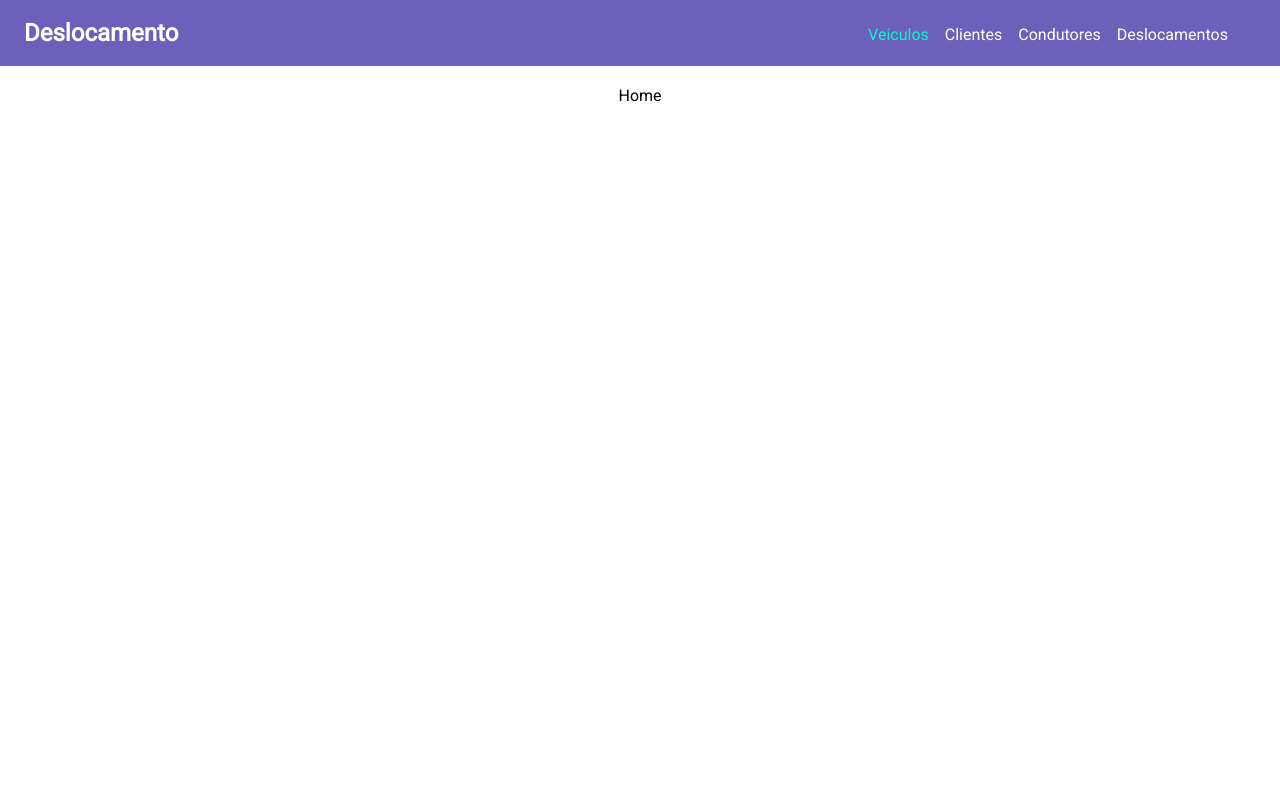
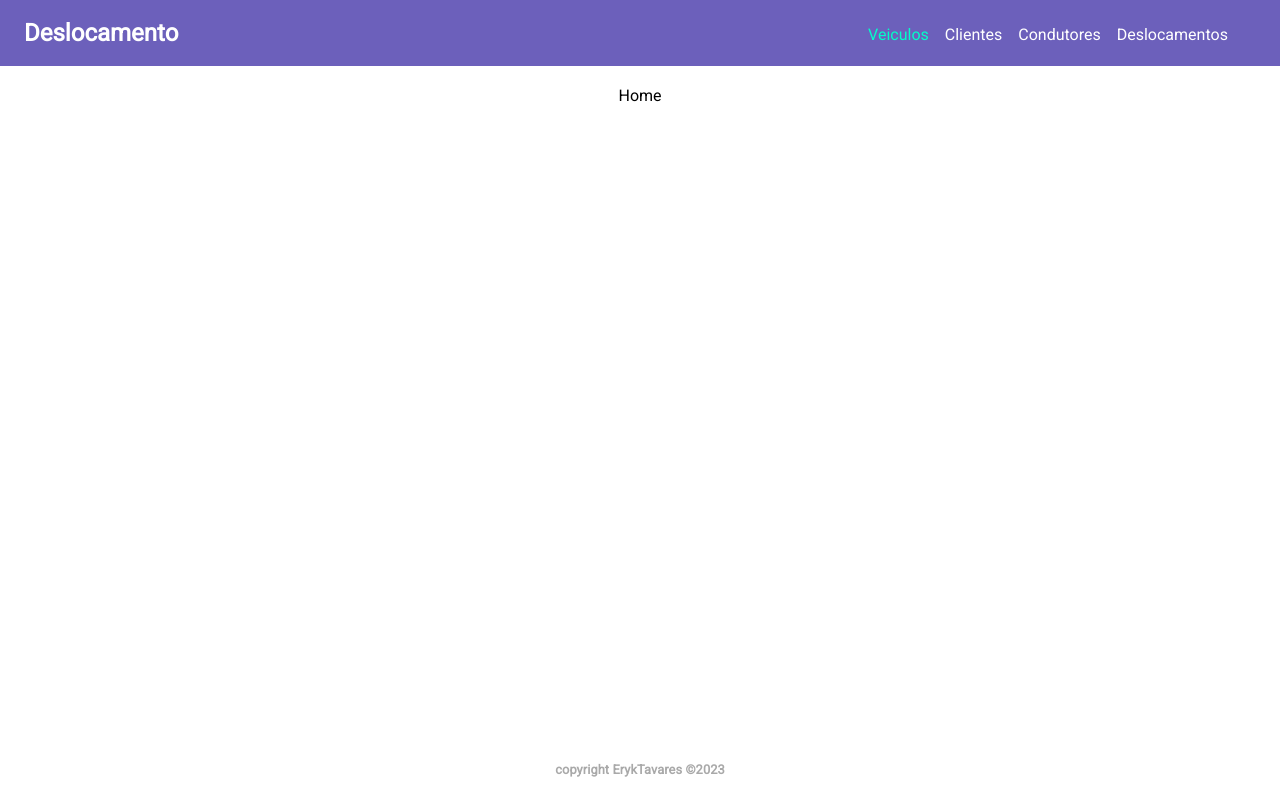
Before and after one commit to ErykTavares/vehicles-test, a Next.js app: page / in a window 1280 px wide. Built offline with nearby package versions, Linux system fonts and the light colour scheme.

Commit message:
feat (components): create Footer

```diff
--- /dev/null
+++ b/src/components/footer/index.tsx
@@ -0,0 +1,35 @@
+import { Box, Typography } from '@mui/material';
+import React from 'react';
+
+const Footer = (): JSX.Element => (
+	<Box
+		component='footer'
+		sx={{
+			width: '100%',
+			height: '60px',
+			display: 'flex',
+			alignItems: 'center',
+			justifyContent: 'center',
+			padding: '0 1rem'
+		}}
+	>
+		<a href='https://eryktavares-portfolio.netlify.app/home' target='_blank' rel='noreferrer'>
+			<Typography
+				sx={{
+					cursor: 'pointer',
+					transition: 'all 0.3s',
+					'&:hover': {
+						color: 'red'
+					}
+				}}
+				variant='h6'
+				fontSize='.8rem'
+				color='darkGray'
+				fontWeight='bolder'
+			>
+				copyright ErykTavares ©{new Date().getFullYear()}
+			</Typography>
+		</a>
+	</Box>
+);
+export default Footer;
--- a/src/layout/defaultLayout.tsx
+++ b/src/layout/defaultLayout.tsx
@@ -1,3 +1,4 @@
+import Footer from '@/components/footer';
 import Header from '@/components/header';
 import React from 'react';
 
@@ -10,6 +11,7 @@ const DefaultLayout = ({ children }: IDefaultLayoutProps): JSX.Element => (
 	<>
 		<Header />
 		<main>{children}</main>
+		<Footer />
 	</>
 );
 export default DefaultLayout;
--- a/src/style/globals.scss
+++ b/src/style/globals.scss
@@ -17,7 +17,7 @@ li {
 
 main {
 	width: 100%;
-	height: calc(100vh - 100px - 60px);
+	height: calc(100vh - 66px - 60px);
 	display: flex;
 	justify-content: center;
 }
```
